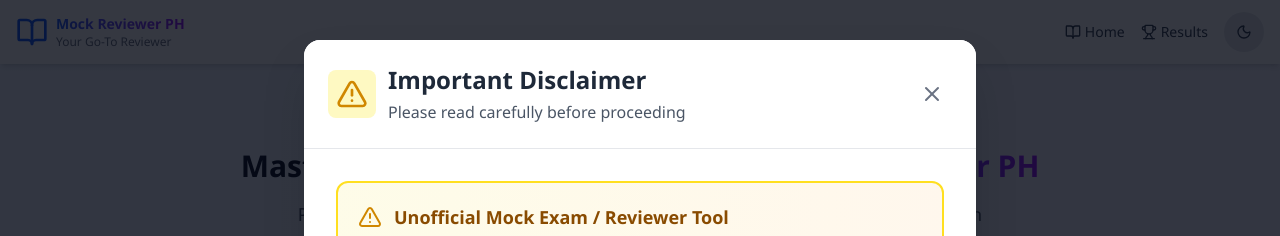
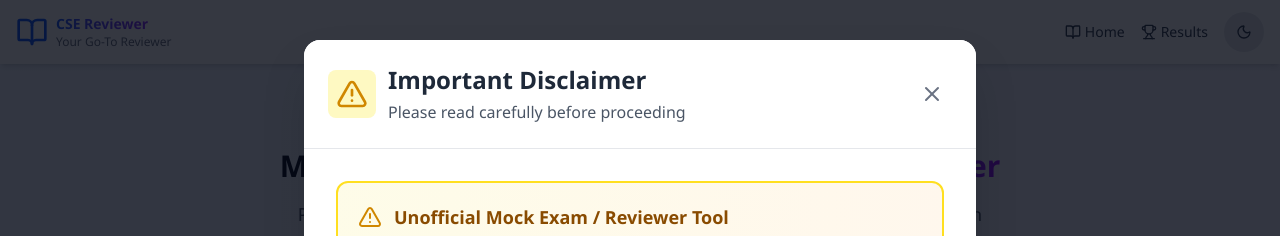
Before and after one commit to otan-321/CSE, a React (Vite) app: page / in a window 1280 px wide. Shown: the top 236 px of the page. Built offline with nearby package versions, Linux system fonts and the light colour scheme.

Commit message:
Rename to CSE Reviewer

```diff
--- a/index.html
+++ b/index.html
@@ -5,7 +5,7 @@
     <link rel="icon" type="image/x-icon" href="/icons/favicon.ico" />
     <meta name="viewport" content="width=device-width, initial-scale=1.0" />
     <meta name="description" content="Responsive Mock Reviewer for Civil Service Exams">
-    <title>Mock Reviewer PH</title>
+    <title>CSE Reviewer</title>
     <link rel="apple-touch-icon" sizes="57x57" href="/icons/apple-icon-57x57.png">
     <link rel="apple-touch-icon" sizes="60x60" href="/icons/apple-icon-60x60.png">
     <link rel="apple-touch-icon" sizes="72x72" href="/icons/apple-icon-72x72.png">
@@ -33,21 +33,21 @@
     <!-- Open Graph / Facebook -->
     <meta property="og:type" content="website">
     <meta property="og:url" content="https://mrph.pages.dev/">
-    <meta property="og:title" content="Mock Reviewer PH">
+    <meta property="og:title" content="CSE Reviewer">
     <meta property="og:description" content="Master Civil Service Examination with this Reviewer.">
     <meta property="og:image" content="https://mrph.pages.dev/screenshots/mrph-desktop.png">
     <meta property="og:image:width" content="1200">
     <meta property="og:image:height" content="630">
-    <meta property="og:image:alt" content="Mock Reviewer PH">
+    <meta property="og:image:alt" content="CSE Reviewer">
     <meta property="og:site_name" content="mock-reviewer-ph">
 
     <!-- Twitter -->
     <meta property="twitter:card" content="summary_large_image">
     <meta property="twitter:url" content="https://mrph.pages.dev/">
-    <meta property="twitter:title" content="Mock Reviewer PH">
+    <meta property="twitter:title" content="CSE Reviewer">
     <meta property="twitter:description" content="Master Civil Service Examination with this Reviewer.">
     <meta property="twitter:image" content="https://mrph.pages.dev/screenshots/mrph-desktop.png">
-    <meta property="twitter:image:alt" content="Mock Reviewer PH">
+    <meta property="twitter:image:alt" content="CSE Reviewer">
   </head>
 
   <body>
--- a/src/components/Header.jsx
+++ b/src/components/Header.jsx
@@ -11,7 +11,7 @@
             <BookOpen className="w-8 h-8 text-blue-600 group-hover:text-blue-700 transition-colors" />
             <div>
               <h1 className="text-sm md:text-sm font-bold bg-linear-to-r from-blue-600 to-purple-600 bg-clip-text text-transparent">
-                Mock Reviewer PH
+                CSE Reviewer
               </h1>
               <p className="text-xs text-gray-500 dark:text-gray-100">Your Go-To Reviewer</p>
             </div>
--- a/src/pages/Home.jsx
+++ b/src/pages/Home.jsx
@@ -49,7 +49,7 @@
         <h1 className="text-2xl md:text-3xl font-bold text-gray-900 dark:text-gray-100 mb-4">
           Master the Civil Service Exam with{' '}
           <span className="bg-linear-to-r from-blue-600 to-purple-600 bg-clip-text text-transparent">
-            Mock Reviewer PH
+            CSE Reviewer
           </span>
         </h1>
 
--- a/src/pages/PrivacyPolicy.jsx
+++ b/src/pages/PrivacyPolicy.jsx
@@ -6,13 +6,13 @@
     <div className="min-h-screen bg-linear-to-br from-blue-50 to-indigo-100 dark:from-gray-800 dark:to-gray-950">
       <main className="max-w-4xl mx-auto px-4 py-8">
         <div className="bg-white dark:bg-gray-950 rounded-xl shadow-sm p-8">
-          <h1 className="text-3xl font-bold text-gray-800 dark:text-gray-100 mb-6">Privacy Policy - Mock Reviewer PH</h1>
+          <h1 className="text-3xl font-bold text-gray-800 dark:text-gray-100 mb-6">Privacy Policy - CSE Reviewer</h1>
           <p className="text-gray-500 dark:text-gray-200 mb-8"><strong>Last Updated:</strong> {new Date().toLocaleDateString()}</p>
 
           <div className="space-y-6 text-gray-700 dark:text-gray-200">
             <section>
               <h2 className="text-lg font-semibold text-gray-800 dark:text-gray-100 mb-3">1. Data Collection Policy</h2>
-              <p>Mock Reviewer PH is designed with your privacy as a top priority. We operate on a strict no-tracking, no-collection principle:</p>
+              <p>CSE Reviewer is designed with your privacy as a top priority. We operate on a strict no-tracking, no-collection principle:</p>
               <ul className="list-disc pl-5 mt-2 space-y-1">
                 <li>We do not collect personal information (name, email, address, phone number)</li>
                 <li>We do not use cookies for tracking or analytics</li>
@@ -34,12 +34,12 @@
 
             <section>
               <h2 className="text-lg font-semibold text-gray-800 dark:text-gray-100 mb-3">3. Third-Party Services</h2>
-              <p>Mock Reviewer PH does not integrate with third-party analytics, advertising, or tracking services. We are a standalone educational tool with no external dependencies that could compromise your privacy.</p>
+              <p>CSE Reviewer does not integrate with third-party analytics, advertising, or tracking services. We are a standalone educational tool with no external dependencies that could compromise your privacy.</p>
             </section>
 
             <section>
               <h2 className="text-lg font-semibold text-gray-800 dark:text-gray-100 mb-3">4. Changes to Privacy Policy</h2>
-              <p>We may update this Privacy Policy to reflect changes in our practices. We will notify users of any material changes by updating the "Last Updated" date at the top of this policy. Continued use of Mock Reviewer PH constitutes acceptance of the updated policy.</p>
+              <p>We may update this Privacy Policy to reflect changes in our practices. We will notify users of any material changes by updating the "Last Updated" date at the top of this policy. Continued use of CSE Reviewer constitutes acceptance of the updated policy.</p>
             </section>
 
             <section>
@@ -47,14 +47,14 @@
               <p>If you have questions or concerns about this Privacy Policy or our data practices, please contact us at:</p>
               <p className="mt-2 p-4 bg-blue-50 dark:bg-gray-900 rounded-lg">
                 <strong>Email:</strong> carlodandan.personal@proton.me<br />
-                <strong>Subject:</strong> Privacy Policy Inquiry - Mock Reviewer PH
+                <strong>Subject:</strong> Privacy Policy Inquiry - CSE Reviewer
               </p>
               <p className="mt-3">We are committed to responding to privacy-related inquiries promptly and transparently.</p>
             </section>
 
             <section>
               <h2 className="text-lg font-semibold text-gray-800 dark:text-gray-100 mb-3">8. Your Privacy Rights</h2>
-              <p>As a user of Mock Reviewer PH, you have the right to:</p>
+              <p>As a user of CSE Reviewer, you have the right to:</p>
               <ul className="list-disc pl-5 mt-2 space-y-1">
                 <li>Delete all your data by clearing browser storage</li>
                 <li>Use our service anonymously</li>
@@ -66,7 +66,7 @@
           <div className="mt-12 pt-8 border-t border-gray-200 bg-blue-50 dark:bg-gray-900 p-6 rounded-lg">
             <h3 className="text-lg font-semibold text-gray-800 dark:text-gray-100 mb-3">Data Protection Commitment</h3>
             <p className="text-gray-700 dark:text-gray-200">
-              Mock Reviewer PH is built on the principle that your study data belongs to you.
+              CSE Reviewer is built on the principle that your study data belongs to you.
               We believe that Civil Service Exam preparation should be private, secure, and free from tracking.
               This commitment to privacy is fundamental to our mission of providing accessible, trustworthy exam preparation tools.
             </p>
@@ -77,7 +77,7 @@
               to="/"
               className="inline-flex items-center text-blue-600 hover:text-blue-800 hover:underline font-medium"
             >
-              ← Back to Mock Reviewer PH
+              ← Back to CSE Reviewer
             </Link>
           </div>
         </div>
--- a/src/pages/Results.jsx
+++ b/src/pages/Results.jsx
@@ -75,7 +75,7 @@
 
         doc.setFontSize(10);
         doc.setFont('helvetica', 'normal');
-        doc.text('Unofficial Result - Mock Reviewer PH (CSE)', 105, 30, { align: 'center' });
+        doc.text('Unofficial Result - CSE Reviewer (CSE)', 105, 30, { align: 'center' });
 
         // --- INFO GRID SECTION (2 Columns) ---
         let yPos = 60;
--- a/src/pages/TermsOfUse.jsx
+++ b/src/pages/TermsOfUse.jsx
@@ -7,13 +7,13 @@
 
       <main className="max-w-4xl mx-auto px-4 py-8">
         <div className="bg-white dark:bg-gray-950 rounded-xl shadow-sm p-8">
-          <h1 className="text-3xl font-bold text-gray-800 dark:text-gray-100 mb-6">Terms of Use - Mock Reviewer PH</h1>
+          <h1 className="text-3xl font-bold text-gray-800 dark:text-gray-100 mb-6">Terms of Use - CSE Reviewer</h1>
           <p className="text-gray-500 dark:text-gray-200 mb-8"><strong>Effective Date:</strong> {new Date().toLocaleDateString()}</p>
 
           <div className="space-y-6 text-gray-700 dark:text-gray-200">
             <section>
               <h2 className="text-lg font-semibold text-gray-800 dark:text-gray-200 mb-3">1. Nature of Service</h2>
-              <p>Mock Reviewer PH is a free online platform that simulates Civil Service Examination (CSE) mock tests. Our questions are sourced from various materials including social media groups, old review materials, community contributions, and AI-generated content for educational purposes only.</p>
+              <p>CSE Reviewer is a free online platform that simulates Civil Service Examination (CSE) mock tests. Our questions are sourced from various materials including social media groups, old review materials, community contributions, and AI-generated content for educational purposes only.</p>
             </section>
 
             <section>
@@ -46,7 +46,7 @@
 
             <section>
               <h2 className="text-lg font-semibold text-gray-800 dark:text-gray-200 mb-3">5. Intellectual Property</h2>
-              <p>Mock Reviewer PH grants users a non-commercial, personal license to use this platform for exam preparation purposes. All test content, while compiled from various sources, is presented in a unique format. Original contributions by the platform are protected under applicable copyright laws.</p>
+              <p>CSE Reviewer grants users a non-commercial, personal license to use this platform for exam preparation purposes. All test content, while compiled from various sources, is presented in a unique format. Original contributions by the platform are protected under applicable copyright laws.</p>
             </section>
 
             <section>
@@ -63,7 +63,7 @@
 
             <section>
               <h2 className="text-lg font-semibold text-gray-800 dark:text-gray-200 mb-3">7. Data Privacy</h2>
-              <p>Mock Reviewer PH does not collect personal information. All test results and progress data are stored locally on your device. We do not use cookies for tracking purposes. For backup purposes, users can export their data using the provided export features.</p>
+              <p>CSE Reviewer does not collect personal information. All test results and progress data are stored locally on your device. We do not use cookies for tracking purposes. For backup purposes, users can export their data using the provided export features.</p>
             </section>
 
             <section>
@@ -94,7 +94,7 @@
               to="/"
               className="inline-flex items-center text-blue-600 hover:text-blue-800 hover:underline font-medium"
             >
-              ← Back to Mock Reviewer PH
+              ← Back to CSE Reviewer
             </Link>
           </div>
         </div>
--- a/src/pages/Tutorial.jsx
+++ b/src/pages/Tutorial.jsx
@@ -12,7 +12,7 @@
     {
       id: 'professional',
       title: 'Professional Level Exam - Snippet',
-      description: 'Get a quick look at how the Mock Reviewer PH CSC Professional Level mock exam works—featuring its interface, categories, and key functionalities. This snippet highlights how the system helps you practice across all 8 major subjects, including Numerical Ability, Analytical Ability, Verbal Ability, and more.',
+      description: 'Get a quick look at how the CSE Reviewer CSC Professional Level mock exam works—featuring its interface, categories, and key functionalities. This snippet highlights how the system helps you practice across all 8 major subjects, including Numerical Ability, Analytical Ability, Verbal Ability, and more.',
       duration: '03:39',
       thumbnail: '/tutorials/pro-thumbnail.png',
       date: '2025-12-04',
@@ -30,7 +30,7 @@
     {
       id: 'subprofessional',
       title: 'Sub-Professional Level Exam - Snippet',
-      description: 'Get a quick look at how the Mock Reviewer PH CSC Sub-Professional Level mock exam works—featuring its interface, categories, and key functionalities. This snippet highlights how the system helps you practice across all 8 major subjects, including Numerical Ability, Clerical Ability, Verbal Ability, and more.',
+      description: 'Get a quick look at how the CSE Reviewer CSC Sub-Professional Level mock exam works—featuring its interface, categories, and key functionalities. This snippet highlights how the system helps you practice across all 8 major subjects, including Numerical Ability, Clerical Ability, Verbal Ability, and more.',
       duration: '01:12',
       thumbnail: '/tutorials/subpro-thumbnail.png',
       date: '2025-12-04',
```
Also changed, not shown: public/manifest.json, 1 other file (tests, documents, lock files or other folders).
